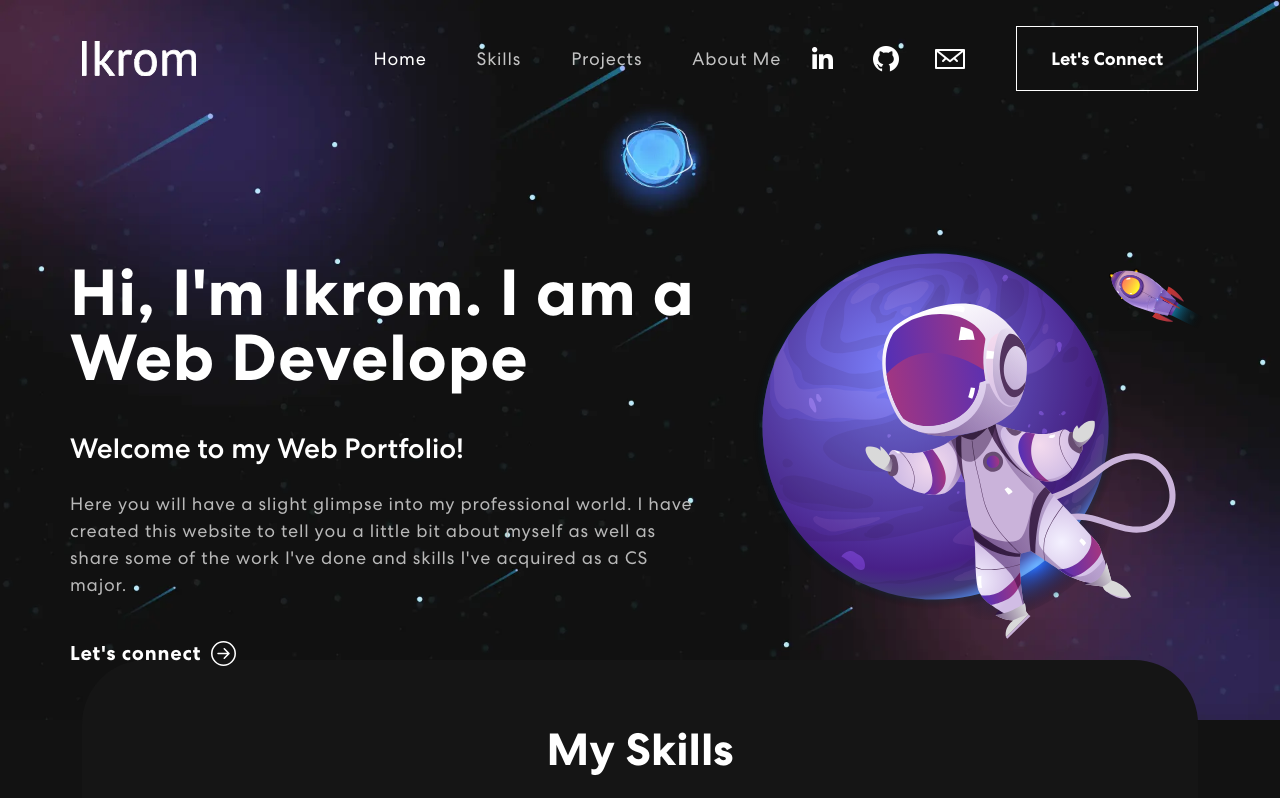
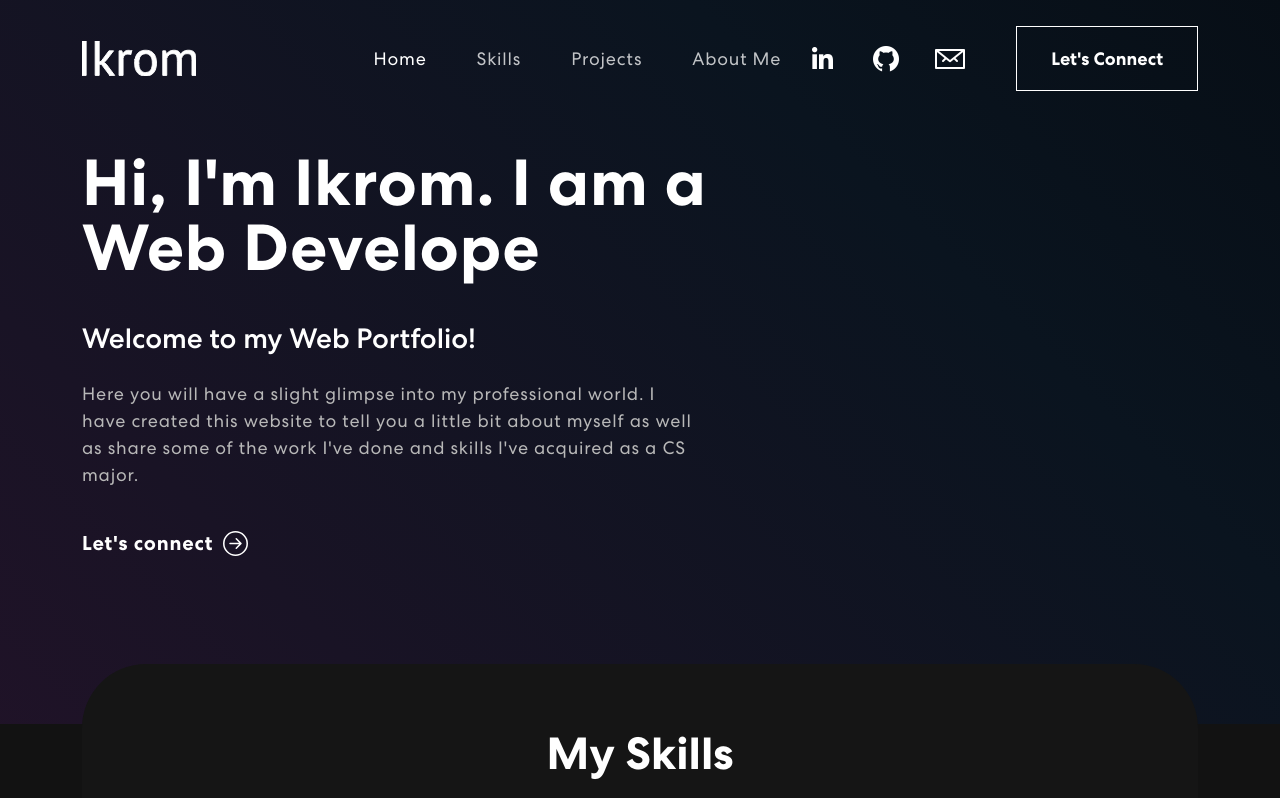
Before and after one commit to ikromshi/portfolio, a React (Create React App) app: page / in a window 1280 px wide. Shown: the top 798 px of the page. Built offline with nearby package versions, Linux system fonts and the light colour scheme.

Commit message:
banner section completely revamped

```diff
--- a/src/components/About me/AboutMe.tsx
+++ b/src/components/About me/AboutMe.tsx
@@ -28,7 +28,7 @@ const AboutMe = () => {
               About Me
             </h2>
             <p>
-              Hello! I'm Ikrom Numonov, currently a junior at Ithaca College, majoring in Computer Science and minoring in Data Science.
+              Hello! I'm Ikrom Numonov, currently in my juior year, majoring in Computer Science and minoring in Data Science.
               I'm passionate about the interplay between software and data, and how it shapes our digital future.
             </p>
             <p>
--- a/src/components/Banner/Banner.css
+++ b/src/components/Banner/Banner.css
@@ -1,40 +1,30 @@
 .banner {
-  margin-top: 0;
-  padding: 260px 0 100px 0;
-  background-image: url('../../assets/image/banner-bg.webp');
-  background-position: top center;
-  background-size: cover;
-  background-repeat: no-repeat;
+  background: linear-gradient(45deg, #28122b, #0a141f, #000000);
+  background-size: 200% 200%;
+  padding-top: 150px;
+  padding-bottom: 150px;
   position: relative;
+  animation: Gradient 8s ease infinite;
 }
 
-.banner-bg {
-  position: absolute;
-  top: 0;
-  right: 0;
-  bottom: 0;
-  left: 0;
-  background-position: top center;
-  background-size: cover;
-  background-repeat: no-repeat;
-  z-index: -1;
+@keyframes Gradient {
+  0% {
+    background-position: 0% 50%;
+  }
+  50% {
+    background-position: 100% 50%;
+  }
+  100% {
+    background-position: 0% 50%;
+  }
 }
 
+
 .banner .container {
-  padding: 260px 0 100px 0;
   position: relative;
   z-index: 1;
 }
-.banner .tagline {
-  font-weight: 700;
-  letter-spacing: 0.8px;
-  padding: 8px 10px;
-  background: linear-gradient(90.21deg, rgba(170, 54, 124, 0.5) -5.91%, rgba(74, 47, 189, 0.5) 111.58%);
-  border: 1px solid rgba(255, 255, 255, 0.5);
-  font-size: 20px;
-  margin-bottom: 16px;
-  display: inline-block;
-}
+
 .banner h1 {
   font-size: 65px;
   font-weight: 700;
@@ -78,17 +68,3 @@
   max-width: 100%;
   max-height: 100%;
 }
-@keyframes updown {
-    0% {
-        transform: translateY(-20px);
-    }
-    50% {
-        transform: translateY(20px);
-    }
-    100% {
-        transform: translateY(-20px);
-    }
-}
-.txt-rotate > .wrap {
-  border-right: 0.08em solid #666;
-}
--- a/src/components/Banner/Banner.tsx
+++ b/src/components/Banner/Banner.tsx
@@ -56,13 +56,17 @@ const Banner = () => {
               </a>
             </Col>
             <Col className="d-none d-md-block" xs={12} md={6} xl={5}>
-              <img src={headerImg} alt="Header" className="header-img"/>
+              {/* ANIMATION HERE */}
+              <div className="line-animation-container">
+                {Array.from({ length: 10 }).map((_, index) => (
+                  <div key={index} className="line"></div>
+                ))}
+            </div>
             </Col>
           </Row>
         </div>
       </Container>
     </section>
-
   )
 }
 
```
